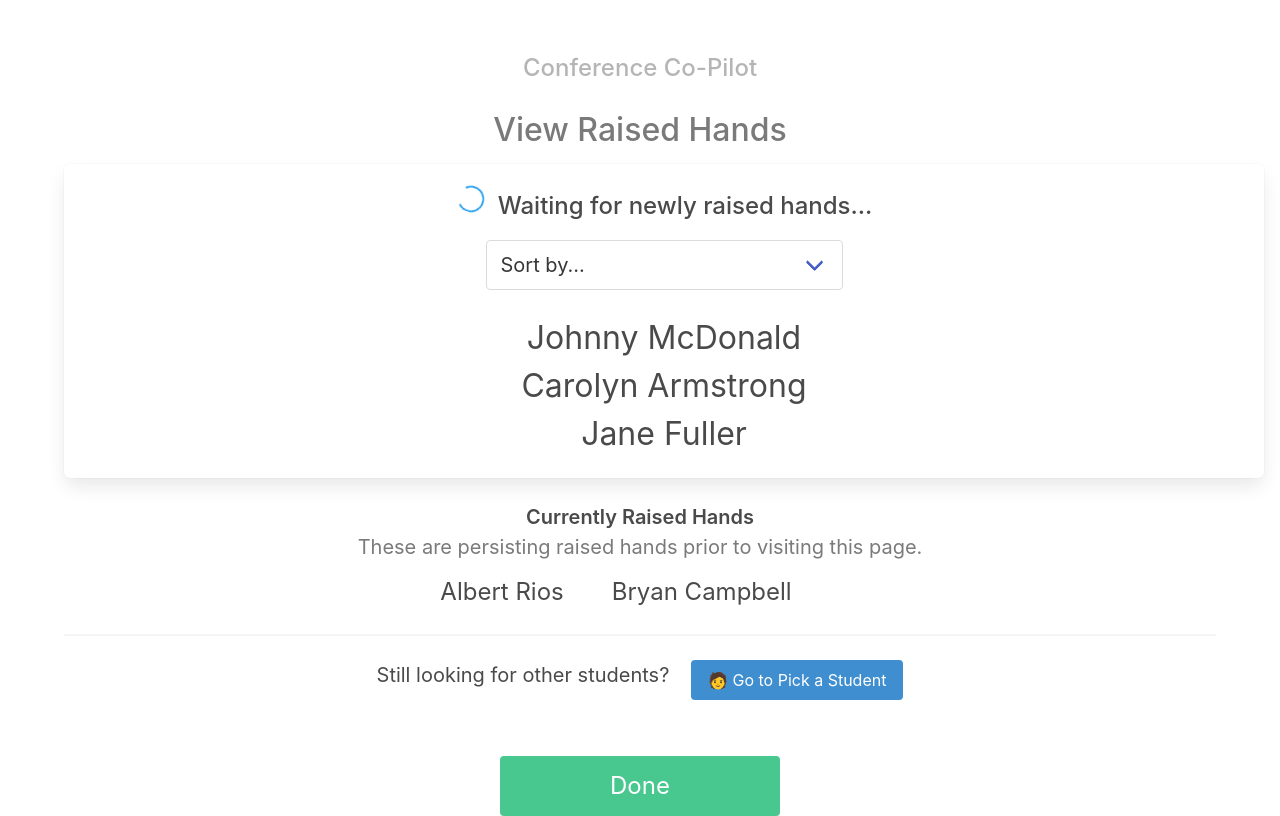
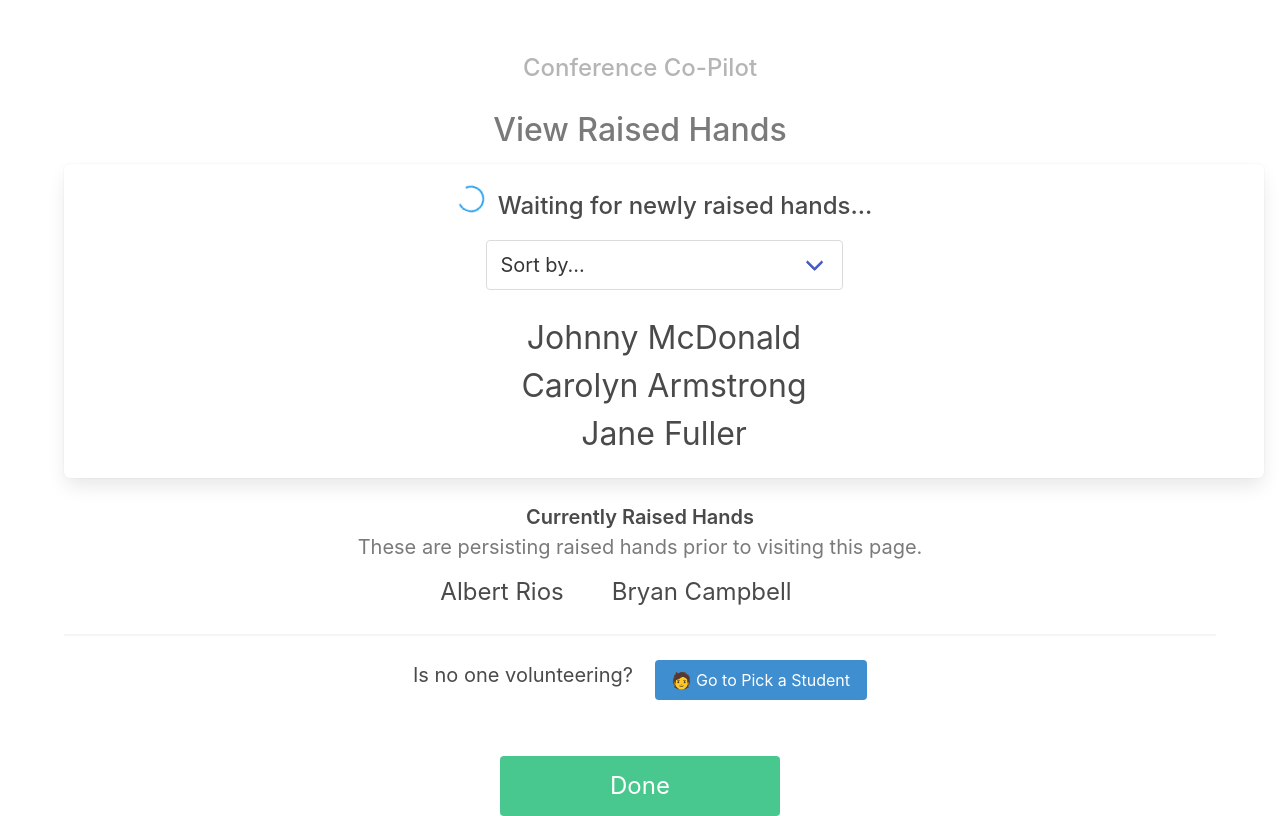
Before and after one commit to daniaalnahdi/is4300-project, a React (Create React App) app: page /is4300-project/raised-hands in a window 1280 px wide. Built offline with nearby package versions, Linux system fonts and the light colour scheme.

Commit message:
update copy

```diff
--- a/src/views/RaisedHandsView.jsx
+++ b/src/views/RaisedHandsView.jsx
@@ -104,7 +104,7 @@ const RaisedHandsView = () => {
           })}
         </ul>
         <hr />
-        <span className='mr-4'>Still looking for other students?</span>{' '}
+        <span className='mr-4'>Is no one volunteering?</span>{' '}
         <Link to='/pick-student'>
           <button className='button is-info is-default'>
             🧑 Go to Pick a Student
```
